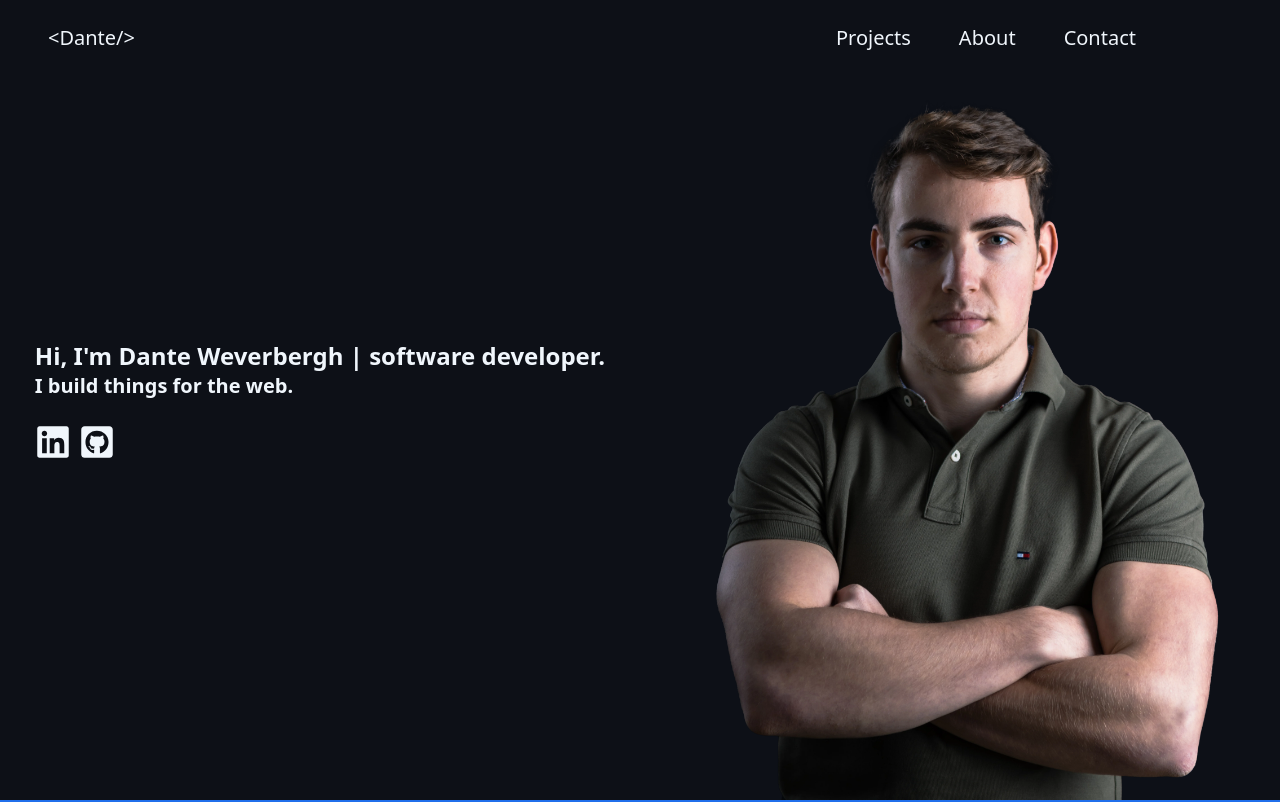
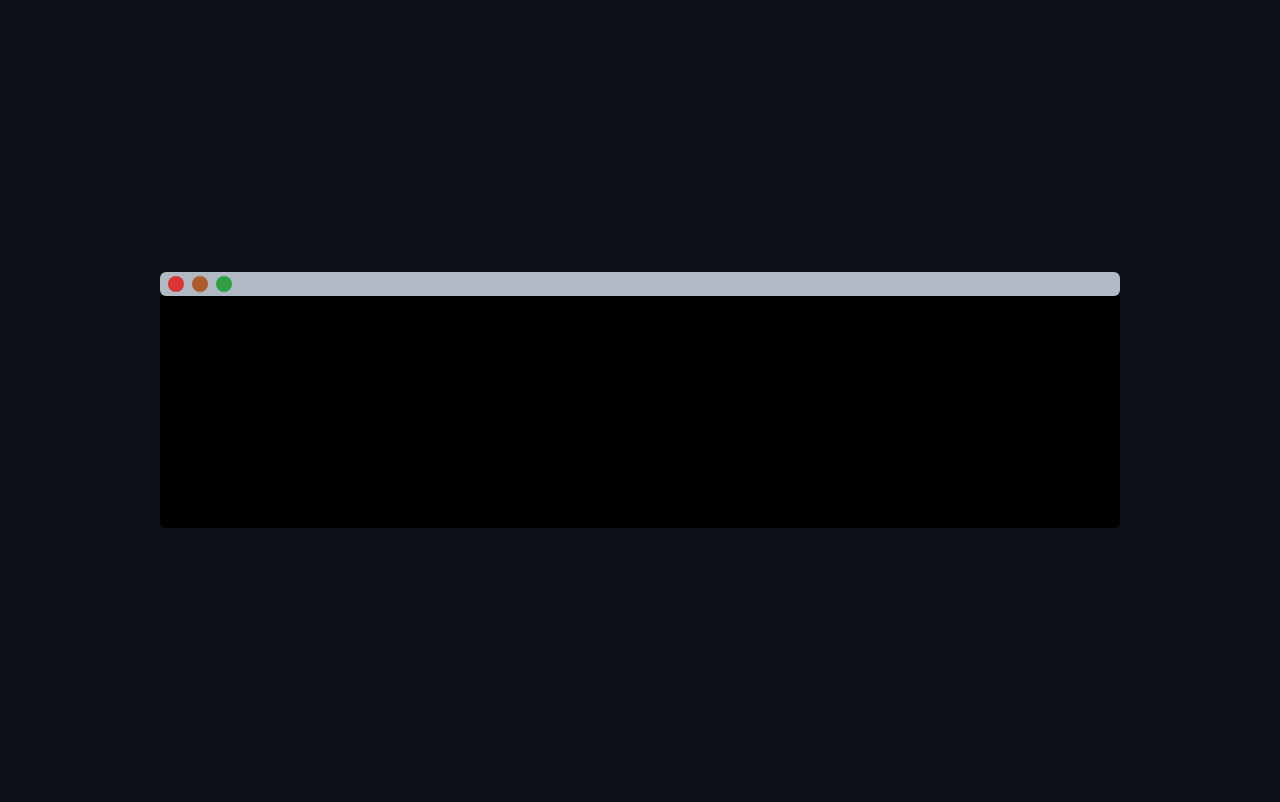
Before and after one commit to DanteWeverbergh/personalwebsite, a React (Create React App) app: page /terminal in a window 1280 px wide. Shown: the top 802 px of the page. Built offline with nearby package versions, Linux system fonts and the light colour scheme.

Commit message:
terminal

```diff
--- /dev/null
+++ b/src/Pages/Terminal/Terminal.js
@@ -0,0 +1,46 @@
+import React, { useEffect } from 'react';
+
+function Terminal() {
+  useEffect(() => {
+    //
+    console.log('okeko');
+
+    document.getElementById('input').focus();
+  }, []);
+
+  return (
+    <>
+      <div className="h-screen  flex items-center justify-center">
+        <div className="bg-black w-3/4 h-64 rounded-md">
+          {/*Topbar */}
+          <div className="bg-grey-960 w-full h-6 rounded-md">
+            <div className="flex items-center h-full">
+              <div className="ml-2 h-4 w-4 bg-red-950 rounded-full">
+                {/* Red  */}
+              </div>
+              <div className="ml-2 h-4 w-4 bg-orange-950 rounded-full">
+                {' '}
+                {/* Orange  */}
+              </div>
+              <div className="ml-2 h-4 w-4 bg-green-950 rounded-full">
+                {' '}
+                {/* Green  */}
+              </div>
+            </div>
+          </div>
+          {/**Terminal */}
+
+          <div className="text-green-950 m-4">
+            <input
+              id="input"
+              placeholder=""
+              className="bg-black outline-none text-3xl"
+            />
+          </div>
+        </div>
+      </div>
+    </>
+  );
+}
+
+export default Terminal;
--- a/src/Routes/MainRouting.js
+++ b/src/Routes/MainRouting.js
@@ -5,6 +5,7 @@ import Dashboard from '../Pages/Admin/Dashboard';
 import Contact from '../Pages/Contact/Contact';
 import Home from '../Pages/Home/Home';
 import Projects from '../Pages/Projects/Projects';
+import Terminal from '../Pages/Terminal/Terminal';
 
 function MainRouting() {
   return (
@@ -26,6 +27,8 @@ function MainRouting() {
 
           {/* Admin routes */}
           <Route path="/admin" element={<Dashboard />} />
+
+          <Route path="/terminal" element={<Terminal />} />
         </Routes>
       </div>
     </>
--- a/tailwind.config.js
+++ b/tailwind.config.js
@@ -7,6 +7,7 @@ module.exports = {
         slate: {
           950: '#0D1017',
           960: '#2e333a',
+          970: '#0e1016',
         },
         blue: {
           950: '#206FEB',
@@ -24,6 +25,13 @@ module.exports = {
         },
         grey: {
           950: '#C9D1D9',
+          960: '#b1bac4',
+        },
+        orange: {
+          950: '#b05b2d',
+        },
+        yellow: {
+          950: '#966c23',
         },
       },
     },
```
